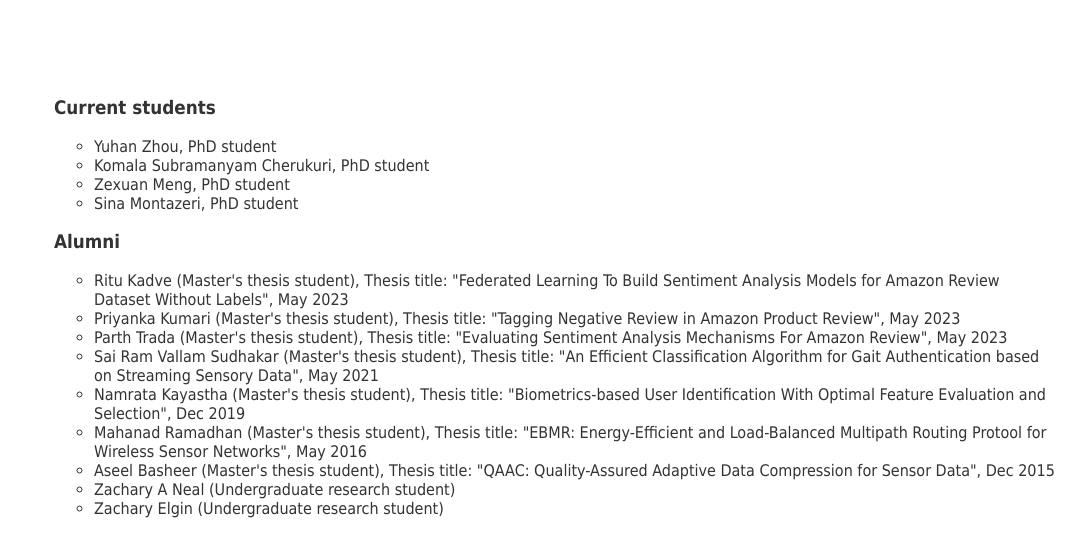
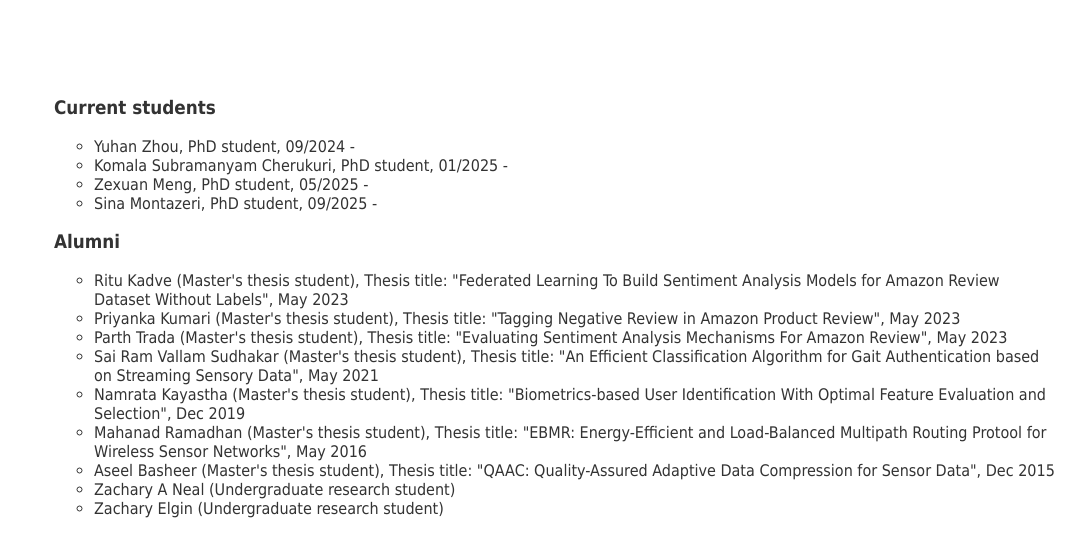
Before and after one commit to comersha/comersha.github.io, a plain HTML site: page students.html in a window 1280 px wide. Shown: the part 263-820 px from the top of the page, without its empty margins (104-1189 px from the left). Drawn offline with Linux system fonts and the light colour scheme.

Commit message:
Update students.html

```diff
--- a/students.html
+++ b/students.html
@@ -41,10 +41,10 @@
 	<nav id="Students">
 	<h3>Current students</h3>
 <div><ul>
-	<li>Yuhan Zhou, PhD student</li>
-	<li>Komala Subramanyam Cherukuri, PhD student</li>
-	<li>Zexuan Meng, PhD student</li>
-	<li>Sina Montazeri, PhD student</li>
+	<li>Yuhan Zhou, PhD student, 09/2024 - </li>
+	<li>Komala Subramanyam Cherukuri, PhD student, 01/2025 - </li>
+	<li>Zexuan Meng, PhD student, 05/2025 - </li>
+	<li>Sina Montazeri, PhD student, 09/2025 - </li>
 	</ul></div>
 
 <h3>Alumni</h3>
```
